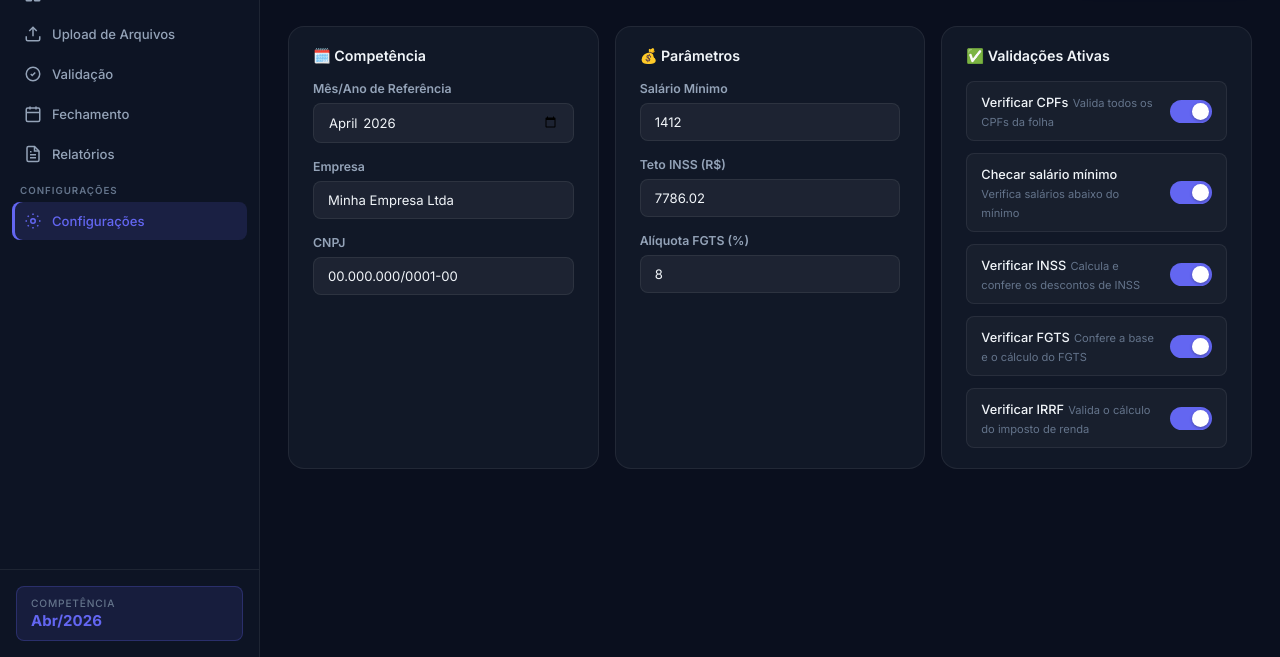
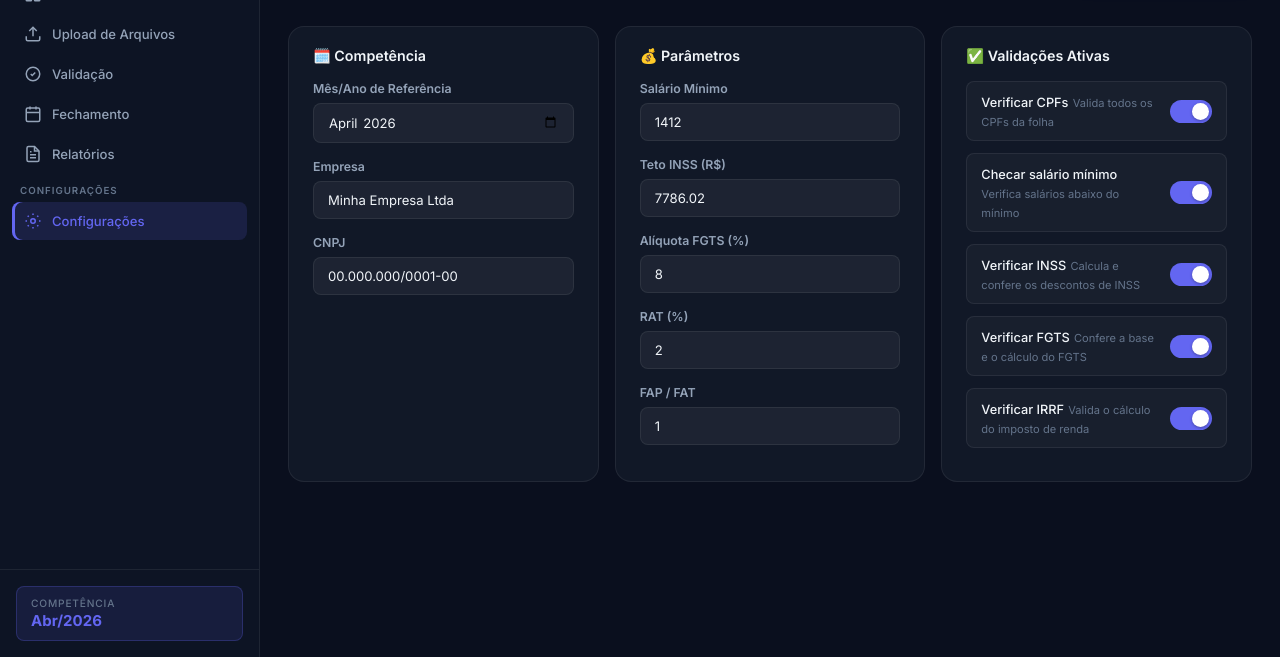
Before and after one commit to heryssrique/folhadepagamento, a website: page index.html in a window 1280 px wide. Both pictures are taken after a click on the link "Configurações". Shown: the part 143-800 px from the top of the page. Drawn offline with Linux system fonts and the light colour scheme.

Commit message:
feat: adicionar campo para inserção de dados do FAT (RAT/FAP)

```diff
--- a/app.js
+++ b/app.js
@@ -34,6 +34,15 @@ const state = {
         bruto: 185600.50,
         descontos: 32450.20,
         liquido: 153150.30
+    },
+    config: {
+        empresa: 'Minha Empresa Ltda',
+        cnpj: '00.000.000/0001-00',
+        salarioMinimo: 1412,
+        tetoINSS: 7786.02,
+        fgts: 8,
+        rat: 2,
+        fap: 1.00
     }
 };
 
@@ -74,6 +83,7 @@ function showView(viewId, element) {
     // View specific renders
     if (viewId === 'validacao') renderValidations();
     if (viewId === 'fechamento') renderFechamentoSteps();
+    if (viewId === 'configuracoes') renderConfig();
 }
 
 function toggleSidebar() {
@@ -576,8 +586,8 @@ function generateReport(type) {
                 <p style="margin:5px 0; color:#666">Competência: ${getCompetenciaExtenso()}</p>
             </div>
             <div style="text-align:right">
-                <p style="margin:0; font-weight:700">Minha Empresa Ltda</p>
-                <p style="margin:5px 0; color:#666">CNPJ: 00.000.000/0001-00</p>
+                <p style="margin:0; font-weight:700">${state.config.empresa}</p>
+                <p style="margin:5px 0; color:#666">CNPJ: ${state.config.cnpj}</p>
             </div>
         </div>
     `;
@@ -615,6 +625,17 @@ function downloadReport() {
 }
 
 // --- Configuration Logic ---
+function renderConfig() {
+    document.getElementById('configEmpresa').value = state.config.empresa;
+    document.getElementById('configCNPJ').value = state.config.cnpj;
+    document.getElementById('configSalMin').value = state.config.salarioMinimo;
+    document.getElementById('configTetoINSS').value = state.config.tetoINSS;
+    document.getElementById('configFGTS').value = state.config.fgts;
+    document.getElementById('configRAT').value = state.config.rat;
+    document.getElementById('configFAP').value = state.config.fap;
+    document.getElementById('configMes').value = state.competencia;
+}
+
 function updateCompetencia() {
     state.competencia = document.getElementById('configMes').value;
     updateCompetenciaDisplay();
@@ -629,10 +650,25 @@ function updateCompetenciaDisplay() {
 
 function saveConfig() {
     showLoading('Salvando configurações...');
+
+    // Update state from DOM
+    state.config = {
+        empresa: document.getElementById('configEmpresa').value,
+        cnpj: document.getElementById('configCNPJ').value,
+        salarioMinimo: parseFloat(document.getElementById('configSalMin').value),
+        tetoINSS: parseFloat(document.getElementById('configTetoINSS').value),
+        fgts: parseFloat(document.getElementById('configFGTS').value),
+        rat: parseFloat(document.getElementById('configRAT').value),
+        fap: parseFloat(document.getElementById('configFAP').value)
+    };
+
     setTimeout(() => {
         hideLoading();
         showToast('Configurações salvas com sucesso!', 'success');
         showView('dashboard', document.querySelector('[data-view=dashboard]'));
+
+        // Update header info if needed
+        updateDashboard();
     }, 800);
 }
 
--- a/index.html
+++ b/index.html
@@ -518,6 +518,14 @@
               <label class="form-label">Alíquota FGTS (%)</label>
               <input type="number" class="form-input" id="configFGTS" value="8" step="0.01" />
             </div>
+            <div class="form-group">
+              <label class="form-label">RAT (%)</label>
+              <input type="number" class="form-input" id="configRAT" value="2" step="0.01" />
+            </div>
+            <div class="form-group">
+              <label class="form-label">FAP / FAT</label>
+              <input type="number" class="form-input" id="configFAP" value="1.00" step="0.0001" />
+            </div>
           </div>
 
           <div class="card">
```
